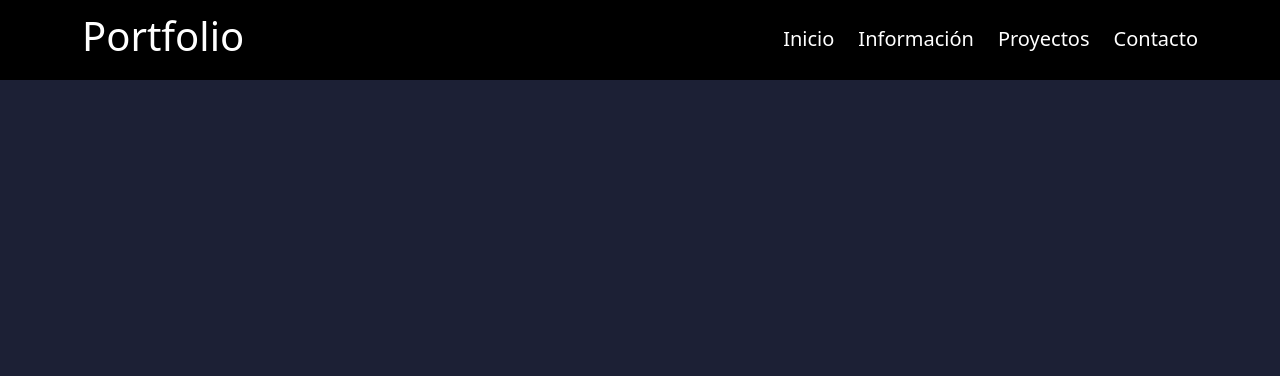
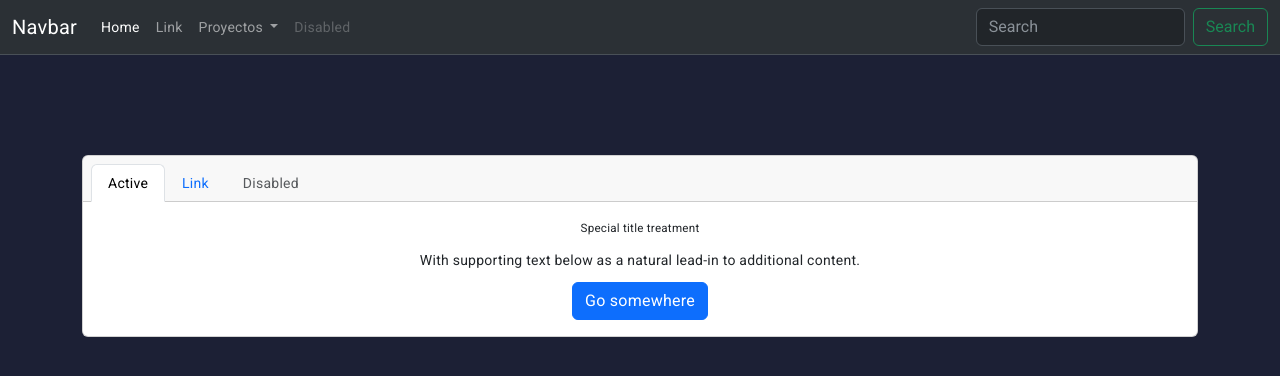
Before and after one commit to simoncherry9/portfolio_frontend, an Angular app: page / in a window 1280 px wide. Shown: the top 376 px of the page. Built offline with nearby package versions, Linux system fonts and the light colour scheme.

Commit message:
Creando el header y el home

```diff
--- a/angular.json
+++ b/angular.json
@@ -25,6 +25,7 @@
               "src/assets"
             ],
             "styles": [
+              "@angular/material/prebuilt-themes/indigo-pink.css",
               "src/styles.css"
             ],
             "scripts": []
@@ -87,6 +88,7 @@
               "src/assets"
             ],
             "styles": [
+              "@angular/material/prebuilt-themes/indigo-pink.css",
               "src/styles.css"
             ],
             "scripts": []
--- a/package.json
+++ b/package.json
@@ -11,10 +11,12 @@
   "private": true,
   "dependencies": {
     "@angular/animations": "^15.2.0",
+    "@angular/cdk": "^15.2.9",
     "@angular/common": "^15.2.0",
     "@angular/compiler": "^15.2.0",
     "@angular/core": "^15.2.0",
     "@angular/forms": "^15.2.0",
+    "@angular/material": "^15.2.9",
     "@angular/platform-browser": "^15.2.0",
     "@angular/platform-browser-dynamic": "^15.2.0",
     "@angular/router": "^15.2.0",
--- a/src/app/app.component.html
+++ b/src/app/app.component.html
@@ -1 +1,2 @@
 <app-navbar></app-navbar>
+<app-persona></app-persona>
--- a/src/app/components/navbar/navbar.component.css
+++ b/src/app/components/navbar/navbar.component.css
@@ -1,6 +1,7 @@
 header {
-    padding: 12px 0;
+    padding: 10px 0;
     background: black;
+    font-family: 'Montserrat', sans-serif;
 }
 
 .menu {
--- a/src/app/components/navbar/navbar.component.html
+++ b/src/app/components/navbar/navbar.component.html
@@ -1,26 +1,36 @@
-<header>
-    <div class="container">
-        <div class="row">
-            <div class="col-md-3 col-sm-3 col-3">
-                <div class="logo">
-                    <h1>Portfolio</h1>
-                </div>
-            </div>
-            <div class="col-md-9 col-sm-9 col-9 text-end">
-                <div class="menu_icon" [class.menu_icon_Class]="menu_icon_variable" (click)="openMenu()">
-                    <span></span>
-                    <span></span>
-                    <span></span>
-                </div>
-                <div class="menu" [class.menuClass]="menuVariable">
-                    <ul>
-                        <li>Inicio</li>
-                        <li>Información</li>
-                        <li>Proyectos</li>
-                        <li>Contacto</li>
+<nav class="navbar navbar-expand-lg bg-body-tertiary bg-dark border-bottom border-bottom-dark" data-bs-theme="dark">
+    <div class="container-fluid">
+        <a class="navbar-brand" href="#">Navbar</a>
+        <button class="navbar-toggler" type="button" data-bs-toggle="collapse" data-bs-target="#navbarSupportedContent"
+            aria-controls="navbarSupportedContent" aria-expanded="false" aria-label="Toggle navigation">
+            <span class="navbar-toggler-icon"></span>
+        </button>
+        <div class="collapse navbar-collapse" id="navbarSupportedContent">
+            <ul class="navbar-nav me-auto mb-2 mb-lg-0">
+                <li class="nav-item">
+                    <a class="nav-link active" aria-current="page" href="#">Home</a>
+                </li>
+                <li class="nav-item">
+                    <a class="nav-link" href="#">Link</a>
+                </li>
+                <li class="nav-item dropdown">
+                    <a class="nav-link dropdown-toggle" href="#" role="button" data-bs-toggle="dropdown"
+                        aria-expanded="false">
+                        Proyectos
+                    </a>
+                    <ul class="dropdown-menu">
+                        <li><a class="dropdown-item" href="#">Proyecto 1</a></li>
+                        <li><a class="dropdown-item" href="#">Proyecto 2</a></li>
                     </ul>
-                </div>
-            </div>
+                </li>
+                <li class="nav-item">
+                    <a class="nav-link disabled">Disabled</a>
+                </li>
+            </ul>
+            <form class="d-flex" role="search">
+                <input class="form-control me-2" type="search" placeholder="Search" aria-label="Search">
+                <button class="btn btn-outline-success" type="submit">Search</button>
+            </form>
         </div>
     </div>
-</header>
+</nav>
--- /dev/null
+++ b/src/app/components/persona/persona.component.css
@@ -0,0 +1,4 @@
+.card {
+    z-index: -1;
+    margin-top: 100px;
+}
--- /dev/null
+++ b/src/app/components/persona/persona.component.html
@@ -0,0 +1,22 @@
+<div class="container">
+    <div class="card text-center">
+        <div class="card-header">
+            <ul class="nav nav-tabs card-header-tabs">
+                <li class="nav-item">
+                    <a class="nav-link active" aria-current="true" href="#">Active</a>
+                </li>
+                <li class="nav-item">
+                    <a class="nav-link" href="#">Link</a>
+                </li>
+                <li class="nav-item">
+                    <a class="nav-link disabled">Disabled</a>
+                </li>
+            </ul>
+        </div>
+        <div class="card-body">
+            <h5 class="card-title">Special title treatment</h5>
+            <p class="card-text">With supporting text below as a natural lead-in to additional content.</p>
+            <a href="#" class="btn btn-primary">Go somewhere</a>
+        </div>
+    </div>
+</div>
--- /dev/null
+++ b/src/app/components/persona/persona.component.ts
@@ -0,0 +1,14 @@
+import { Component } from '@angular/core';
+
+@Component({
+  selector: 'app-persona',
+  templateUrl: './persona.component.html',
+  styleUrls: ['./persona.component.css']
+})
+export class PersonaComponent {
+  miInformacion = {
+    nombre: 'Simón Cherry',
+    edad: 22,
+    ocupacion: 'Desarrollador web Full-Stack Junior'
+  };
+}
--- a/src/index.html
+++ b/src/index.html
@@ -10,9 +10,15 @@
   <link href="https://cdn.jsdelivr.net/npm/bootstrap@5.3.0/dist/css/bootstrap.min.css" rel="stylesheet"
     integrity="sha384-9ndCyUaIbzAi2FUVXJi0CjmCapSmO7SnpJef0486qhLnuZ2cdeRhO02iuK6FUUVM" crossorigin="anonymous">
   <link rel="stylesheet" href="https://cdn.jsdelivr.net/npm/bootstrap-icons@1.10.5/font/bootstrap-icons.css">
+  <link rel="preconnect" href="https://fonts.googleapis.com">
+  <link rel="preconnect" href="https://fonts.gstatic.com" crossorigin>
+  <link href="https://fonts.googleapis.com/css2?family=Montserrat:wght@200;400;500&display=swap" rel="stylesheet">
+  <link rel="preconnect" href="https://fonts.gstatic.com">
+  <link href="https://fonts.googleapis.com/css2?family=Roboto:wght@300;400;500&display=swap" rel="stylesheet">
+  <link href="https://fonts.googleapis.com/icon?family=Material+Icons" rel="stylesheet">
 </head>
 
-<body>
+<body class="mat-typography">
   <app-root></app-root>
   <script src="https://cdn.jsdelivr.net/npm/bootstrap@5.3.0/dist/js/bootstrap.bundle.min.js"
     integrity="sha384-geWF76RCwLtnZ8qwWowPQNguL3RmwHVBC9FhGdlKrxdiJJigb/j/68SIy3Te4Bkz"
--- a/src/styles.css
+++ b/src/styles.css
@@ -1,3 +1,13 @@
 body {
     background-color: #1c2035;
 }
+
+html,
+body {
+    height: 100%;
+}
+
+body {
+    margin: 0;
+    font-family: Roboto, "Helvetica Neue", sans-serif;
+}
```
Also changed, not shown: src/app/app.module.ts (+8 -2 lines), src/assets/foto.png (added), 1 other file (tests, documents, lock files or other folders).
